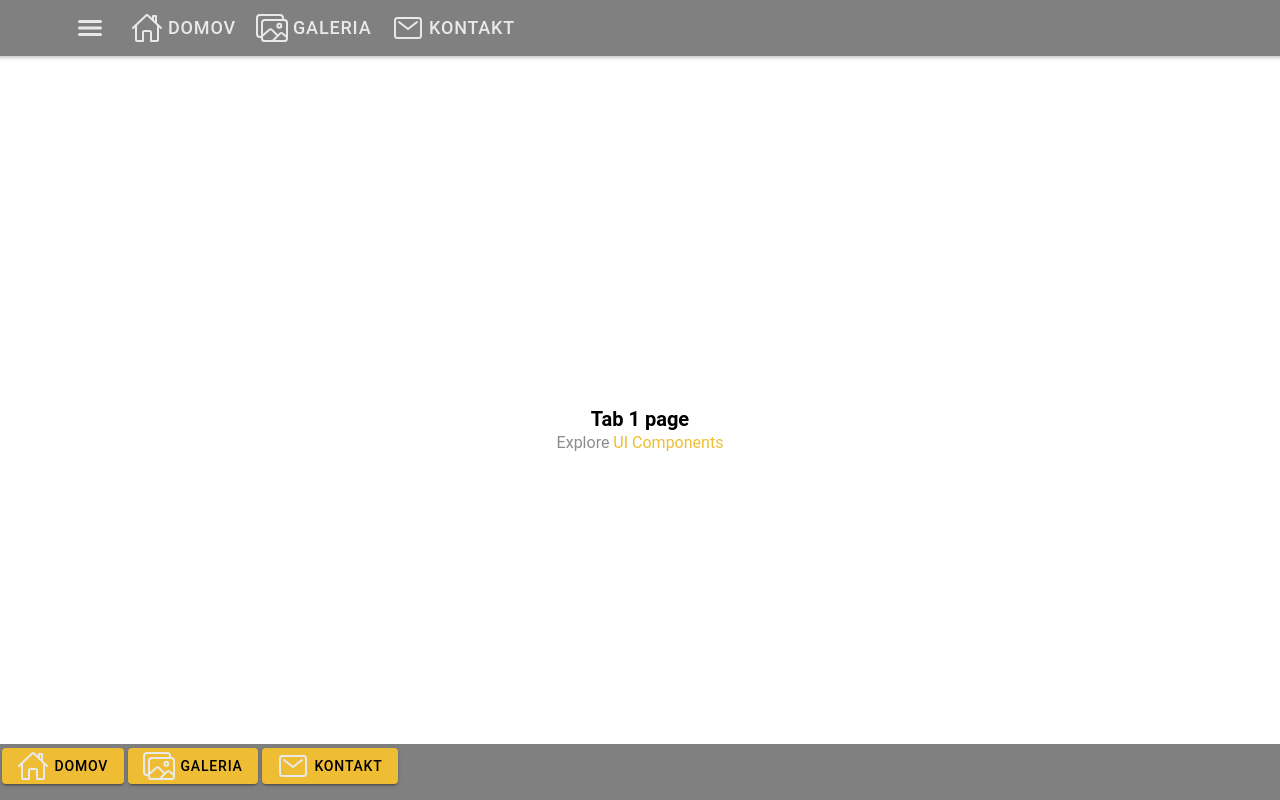
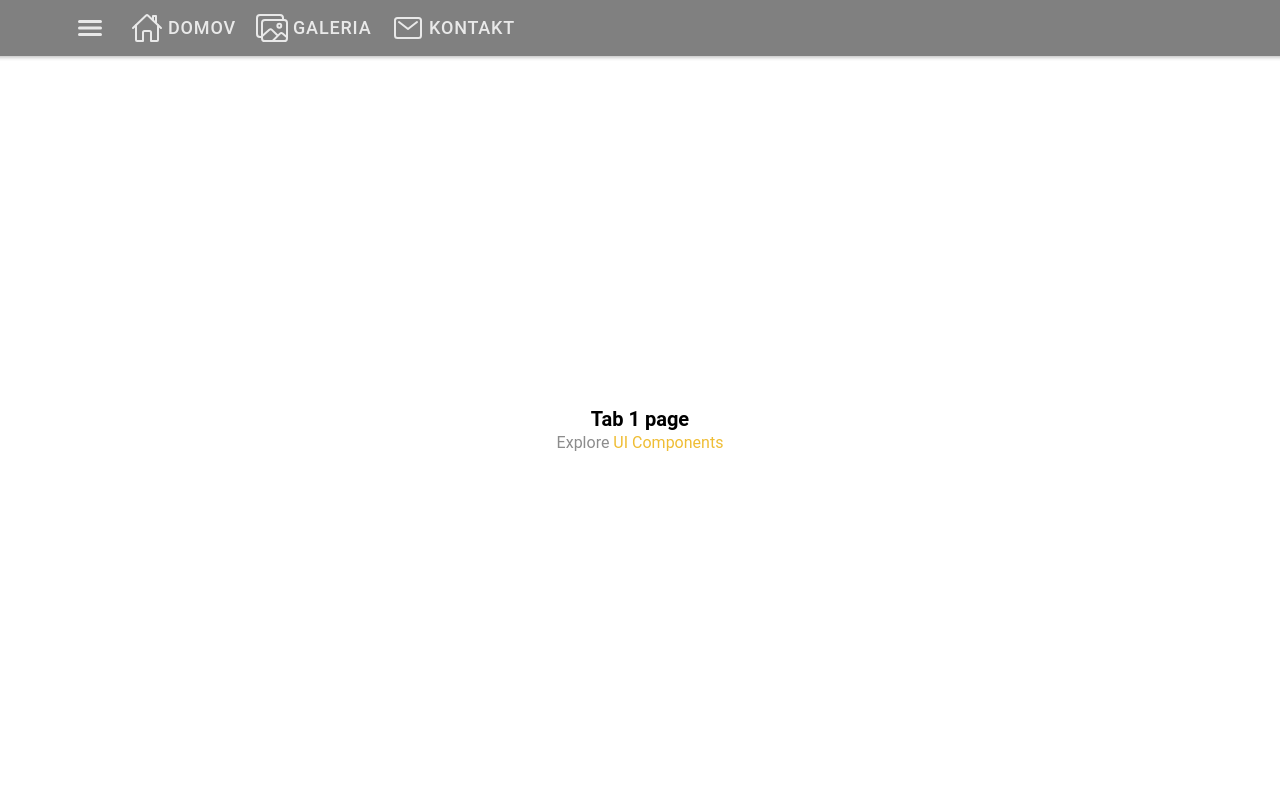
Before and after one commit to TerezaPavlikova/terezapavlikova.github.io, a React (Create React App) app: page /Domov in a window 1280 px wide. Before the commit this address led to /. Built offline with nearby package versions, Linux system fonts and the light colour scheme.

Commit message:
spodne menu

```diff
--- a/src/App.tsx
+++ b/src/App.tsx
@@ -60,8 +60,8 @@ const App: React.FC = () => (
                 <Route path="/Kontakt" exact={true} component={Kontakt} />
                 <Route path="/NaStiahnutie" exact={true} component={NaStiahnutie} />
                 <Route path="/Galeria" exact={true} component={Galeria} />
-                <Route path="/" exact={true} component={Home} />
-                <Redirect from="*" to="/" />
+                <Route path="/Domov" exact={true} component={Home} />
+                <Redirect from="*" to="/Domov" />
               </Switch>
             </IonContent >
           </IonPage>
--- a/src/components/base/PageBottomNav.css
+++ b/src/components/base/PageBottomNav.css
@@ -1,3 +1,4 @@
+
 .page-bottom-nav {
     background-color: var(--ion-color-secondary);
     height: 56px; min-height: 56px;
@@ -5,5 +6,37 @@
     position: absolute;
     bottom: 0; left: 0; right: 0;
     z-index: 999;
+    display: flex;
+    flex-wrap: wrap;
+}
+@media (min-width: 769px) {
+    .page-bottom-nav{
+        display: none;
+    }
+}
 
+.page-bottom-btn {
+    margin:0;
+    width: 33.33%;
+    height: 100%;
+    background-color: var(--ion-color-secondary);
+    color: var(--ion-color-primary);
+    display:flex;
+    flex:1 1 33.33%;
+    text-decoration: none;
+    text-align: center;
+    align-items: center;
+    margin:auto
+    }
+
+.page-bottom-btn.active {
+    background-color: var(--ion-color-secondary-shade);
 }
+.page-bottom-btn-text {
+    margin:auto;
+    align-items: center;
+    display: flex;
+}
+.page-bottom-btn-text ion-icon {
+    margin-right: 5px;
+}
--- a/src/components/base/PageBottomNav.tsx
+++ b/src/components/base/PageBottomNav.tsx
@@ -8,24 +8,23 @@ export const PageBottomNav: React.FC = () => {
   return (
 
     <div className='page-bottom-nav'>
-      <NavLink to='/' className='page-bottom-btn'>
-        <IonButton className='page-bottom-link-button'>
-          <IonIcon icon={homeOutline} className="navburgerIcon" size="large" />
+      <NavLink to='/Domov' className='page-bottom-btn'>
+        <div className='page-bottom-btn-text'>
+          <IonIcon icon={homeOutline} size="large" />
           <span className='page-bottom-link-lbl'>Domov </span>
-        </IonButton>
+        </div>
       </NavLink>
       <NavLink to='/galeria' className='page-bottom-btn'>
-        <IonButton className='page-bottom-link-button'>
-          <IonIcon icon={imagesOutline} className="navburgerIcon" size="large" />
+        <div className='page-bottom-btn-text'>
+          <IonIcon icon={imagesOutline} size="large" />
           <span className='page-bottom-link-lbl'>Galeria </span>
-        </IonButton>
+        </div>
       </NavLink>
       <NavLink to='/kontakt' className='page-bottom-btn'>
-        <IonButton className='page-bottom-link-button' >
-          <IonIcon icon={mailOutline} className="navburgerIcon" size="large" />
+        <div className='page-bottom-btn-text'>
+          <IonIcon icon={mailOutline} size="large" />
           <span className='page-bottom-link-lbl'>Kontakt </span>
-        </IonButton>
-
+        </div>
       </NavLink>
     </div>
 
```
